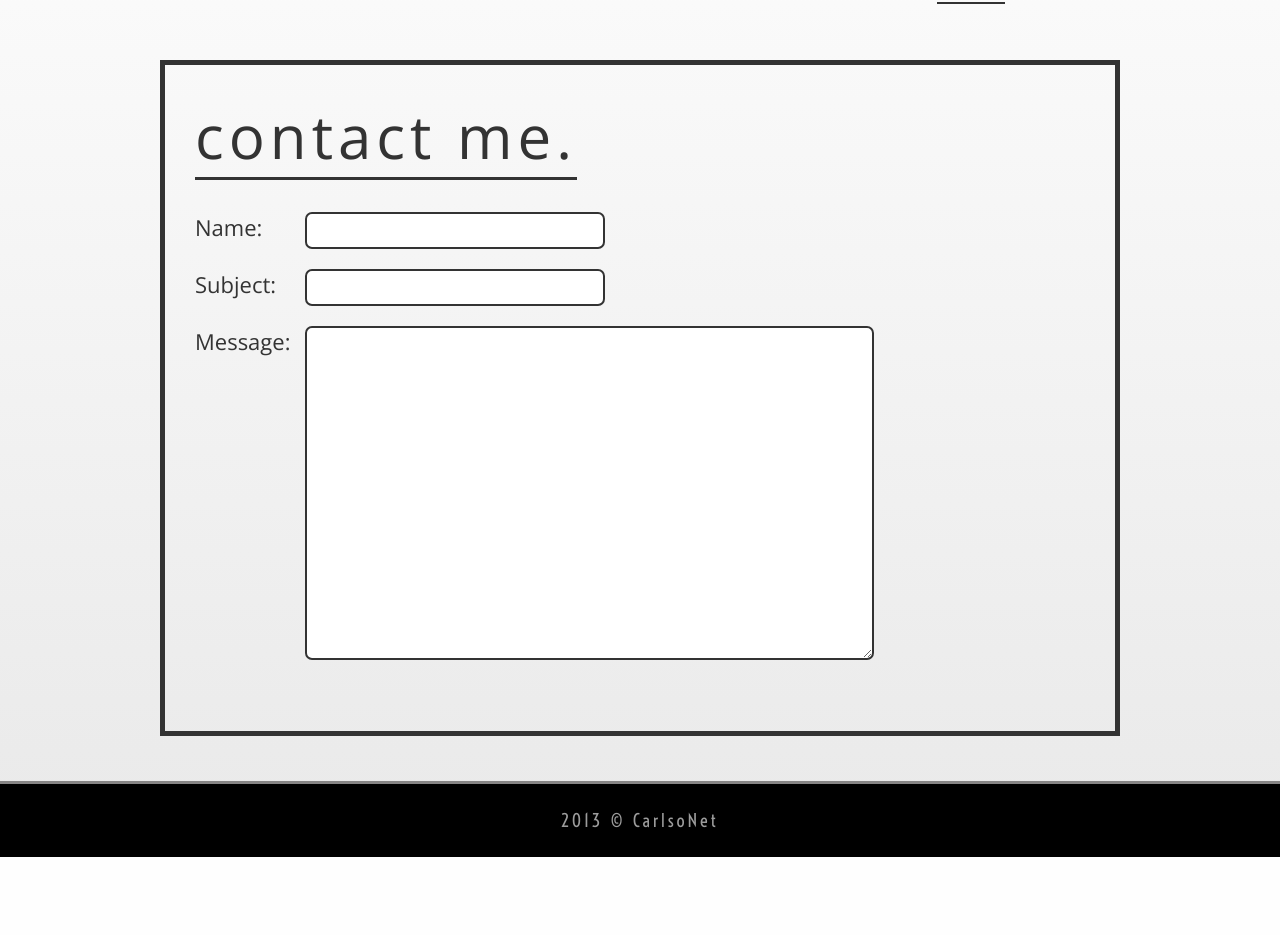
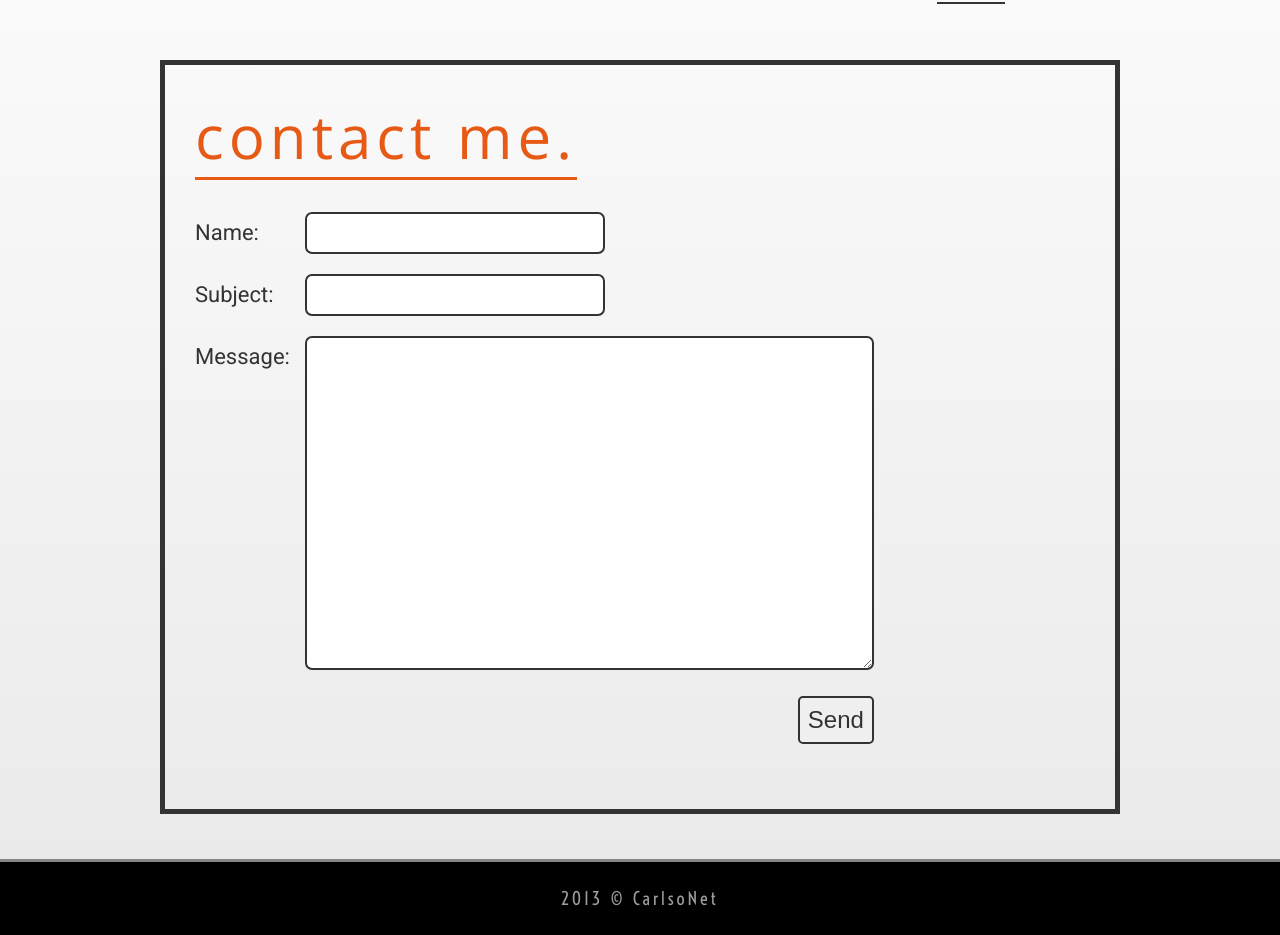
Before and after one commit to magneticstain/Personal, a PHP site: page /contact.php in a window 1280 px wide. Shown: the part 258-1193 px from the top of the page. Before the commit the page ends 1115 px from the top, so only its background shows below. Run offline with PHP 8.4, Linux system fonts and the light colour scheme; some libraries are stand-ins or nearby versions; some web fonts are replaced.

Commit message:
Added in contact script
* Needs error fixing

```diff
--- a/contact.php
+++ b/contact.php
@@ -27,6 +27,14 @@
     /****************************************************************************/
     require './include/_collector.php';
 
+    // check for previous message
+    $prevMsg    =   '';
+    if((isset($_SESSION['msg'])) && (!empty($_SESSION['msg'])))
+    {
+        // set msg
+        $prevMsg    =   $_SESSION['msg'];
+    }
+
     // generate page-specific content
     $content    =   '
                         <div class="wideContent">
@@ -36,6 +44,7 @@
                             <div id="contactForm">
                                 <h4>contact me.</h4>
                                 <br />
+                                '.$prevMsg.'
                                 <form method="post" action="scripts/contact_.php">
                                     <table>
                                         <tr>
@@ -59,7 +68,15 @@
                                                 Message:
                                             </td>
                                             <td>
-                                                <textarea title="Message" cols="40" rows="10"></textarea>
+                                                <textarea title="Message" name="c_msg" cols="40" rows="10"></textarea>
+                                            </td>
+                                        </tr>
+                                        <tr>
+                                            <td>
+
+                                            </td>
+                                            <td>
+                                                <input title="Send Message!" type="submit" value="Send" />
                                             </td>
                                         </tr>
                                     </table>
--- a/css/_contactStyles.css
+++ b/css/_contactStyles.css
@@ -6,6 +6,7 @@
 /* HEADINGS */
 #contactForm h4
 {
+    color: #E65A15;
     font-size: 60px;
     letter-spacing: 5px;
 }
@@ -30,6 +31,12 @@
     vertical-align: top;
 }
 
+#contactForm tr td:first-child
+{
+    font-family: 'Roboto', sans-serif;
+    padding-top: 18px;
+}
+
 /* FORMS */
 #contactForm input[type="text"],textarea
 {
@@ -42,10 +49,27 @@
 {
     height: 28px;
     padding: 5px;
-    padding-top: 0;
+    /* Make sure textboxes line up with field names */
 }
 
 #contactForm textarea
 {
     padding: 15px;
 }
+
+#contactForm input[type="submit"]
+{
+    border: 2px solid #333;
+    border-radius: 5px;
+    color: #333;
+    float: right;
+    font-size: 24px;
+    padding: 8px;
+}
+
+#contactForm input[type="submit"]:hover
+{
+    background-color: #E65A15;
+    color: #333;
+    opacity: .75;
+}
--- a/css/_typography.css
+++ b/css/_typography.css
@@ -6,5 +6,8 @@
 /* Permalink: http://www.google.com/fonts/#ReviewPlace:refine/Collection:Dosis|Abel|Overlock|Economica|Quicksand|Josefin+Sans|Monda|Open+Sans|Marvel */
 @import url(https://fonts.googleapis.com/css?family=Economica|Open+Sans|Marvel);
 
-/* Permalink: */
+/* Footer Font */
 @import url(https://fonts.googleapis.com/css?family=Voltaire);
+
+/* Contact Form Field Name Font */
+@import url(https://fonts.googleapis.com/css?family=Roboto);
--- a/include/_output.php
+++ b/include/_output.php
@@ -32,6 +32,12 @@
             <!-- CSS Import -->
             <link rel="stylesheet" href="./css/master.css" type="text/css" media="all" />
 
+            <!-- jQuery Import -->
+            <!-- Google Hosted jQuery -->
+            <script type="text/javascript" src="//ajax.googleapis.com/ajax/libs/jqueryui/1.10.3/jquery-ui.min.js"></script>
+            <!-- Custom jQuery -->
+            <script type="text/javascript" src="js/custom_jquery.js"></script>
+
         </head>
         <body id="'.$pageTitle.'">
             <div id="container">
@@ -55,7 +61,7 @@
                 <section id="content">
                     <div id="contentWrapper">
                         '.$content.'
-                    </div
+                    </div>
                 </section>
             </div>
             <footer>
--- a/js/custom_jquery.js
+++ b/js/custom_jquery.js
@@ -3,3 +3,10 @@
  * Date: 9/29/13
  * Time: 9:44 PM
  */
+
+$(document).ready(function(){
+    // focus on first textbox on load
+//    $('#contentWrapper input[type="text"]').eq(0).focus();
+//    $('#contentWrapper input').css('backgroundColor', 'red');
+   $('#contactForm').html('test');
+});
```
Also changed, not shown: scripts/contact_.php (added, +58 -0 lines).
